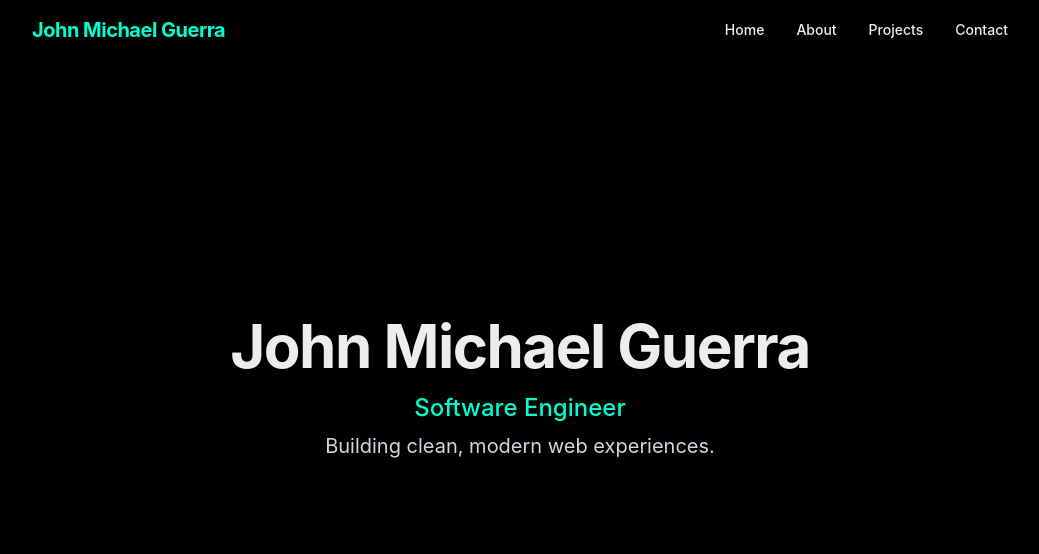
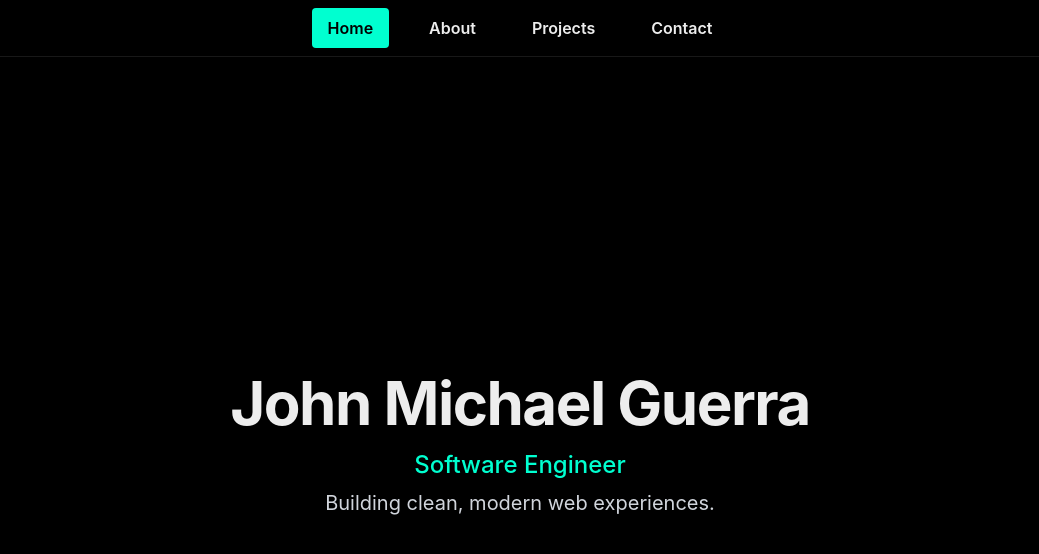
Before and after one commit to Emcoding15/em_portfolio, a Next.js app: page / in a window 1280 px wide. Shown: the top 554 px of the page, without its empty margins (120-1159 px from the left). Built offline with nearby package versions, Linux system fonts and the light colour scheme.

Commit message:
Refactor homepage layout by adding SectionTabs component and updating section animations for smoother transitions

```diff
--- a/src/app/globals.css
+++ b/src/app/globals.css
@@ -19,7 +19,7 @@ body {
 }
 
 main {
-  scroll-snap-type: y proximity;
+  /* scroll-snap-type: y proximity; */
   overflow-y: scroll;
   height: 100vh;
 }
--- a/src/app/page.tsx
+++ b/src/app/page.tsx
@@ -1,23 +1,19 @@
-
-
-import Header from "./Header";
+"use client";
+// import Header from "./Header";
+import SectionTabs from "../components/SectionTabs";
 import AboutSection from "../sections/AboutSection";
 import HeroSection  from "../sections/HeroSection";
 import ProjectsSection from "../sections/ProjectsSection";
 import ContactSection from "../sections/ContactSection";
 
-
 export default function Home() {
   return (
     <main className="relative">
-      <Header />
+      <SectionTabs />
       <div>
         <HeroSection />
-
         <AboutSection />
-
         <ProjectsSection />
-
         <ContactSection />
       </div>
     </main>
--- /dev/null
+++ b/src/components/SectionTabs.tsx
@@ -0,0 +1,65 @@
+import React, { useEffect, useRef, useState } from "react";
+
+const sections = [
+  { id: "home", label: "Home" },
+  { id: "about", label: "About" },
+  { id: "projects", label: "Projects" },
+  { id: "contact", label: "Contact" },
+];
+
+export default function SectionTabs() {
+  const [active, setActive] = useState("home");
+  const observerRef = useRef<IntersectionObserver | null>(null);
+
+  useEffect(() => {
+    const handleIntersect = (entries: IntersectionObserverEntry[]) => {
+      const visible = entries.filter((entry) => entry.isIntersecting);
+      if (visible.length > 0) {
+        // Pick the section closest to the top
+        const topSection = visible.reduce((prev, curr) =>
+          prev.boundingClientRect.top < curr.boundingClientRect.top ? prev : curr
+        );
+        setActive(topSection.target.id);
+      }
+    };
+    const observer = new window.IntersectionObserver(handleIntersect, {
+      root: null,
+      rootMargin: "0px",
+      threshold: 0.3,
+    });
+    sections.forEach((section) => {
+      const el = document.getElementById(section.id);
+      if (el) observer.observe(el);
+    });
+    observerRef.current = observer;
+    return () => observer.disconnect();
+  }, []);
+
+  const handleTabClick = (id: string) => {
+    const el = document.getElementById(id);
+    if (el) {
+      el.scrollIntoView({ behavior: "smooth" });
+    }
+  };
+
+  return (
+    <nav className="sticky top-0 z-50 bg-[var(--background)] border-b border-[var(--gray)] flex justify-center py-2">
+      <ul className="flex gap-6">
+        {sections.map((section) => (
+          <li key={section.id}>
+            <button
+              className={`px-4 py-2 rounded font-semibold transition-colors ${
+                active === section.id
+                  ? "bg-[var(--accent)] text-black shadow"
+                  : "text-[var(--foreground)] hover:bg-[var(--gray)]"
+              }`}
+              onClick={() => handleTabClick(section.id)}
+            >
+              {section.label}
+            </button>
+          </li>
+        ))}
+      </ul>
+    </nav>
+  );
+}
--- a/src/sections/AboutSection.tsx
+++ b/src/sections/AboutSection.tsx
@@ -10,10 +10,10 @@ const AboutSection: React.FC = () => (
     id="about"
     className="section flex-col text-center"
     style={{ background: "var(--background)" }}
-    initial={{ opacity: 0 }}
-    whileInView={{ opacity: 1 }}
-    viewport={{ once: false, amount: 0.3 }}
-    transition={{ duration: 1 }}
+  initial={{ opacity: 0, y: 30 }}
+  whileInView={{ opacity: 1, y: 0 }}
+  viewport={{ once: false, amount: 0.3 }}
+  transition={{ duration: 1.1, ease: "easeOut" }}
   >
     <h2 className="text-2xl md:text-3xl font-semibold mb-4 text-[var(--accent)]">About Me</h2>
     <p className="max-w-2xl mx-auto text-gray-300 text-lg md:text-xl mb-8">
--- a/src/sections/ContactSection.tsx
+++ b/src/sections/ContactSection.tsx
@@ -7,10 +7,10 @@ const ContactSection: React.FC = () => (
     id="contact"
     className="section flex-col text-center"
     style={{ background: "var(--background)" }}
-    initial={{ opacity: 0 }}
-    whileInView={{ opacity: 1 }}
-    viewport={{ once: false, amount: 0.3 }}
-    transition={{ duration: 1 }}
+  initial={{ opacity: 0, y: 30 }}
+  whileInView={{ opacity: 1, y: 0 }}
+  viewport={{ once: false, amount: 0.3 }}
+  transition={{ duration: 1.1, ease: "easeOut" }}
   >
     <h2 className="text-2xl md:text-3xl font-semibold mb-4 text-[var(--accent)]">Contact</h2>
     <form className="max-w-md mx-auto flex flex-col gap-4 text-left">
--- a/src/sections/HeroSection.tsx
+++ b/src/sections/HeroSection.tsx
@@ -7,10 +7,10 @@ const HeroSection: React.FC = () => (
     id="home"
     className="section flex-col text-center"
     style={{ background: "var(--background)" }}
-    initial={{ opacity: 0 }}
-    whileInView={{ opacity: 1 }}
-    viewport={{ once: false, amount: 0.3 }}
-    transition={{ duration: 1 }}
+  initial={{ opacity: 0, y: 30 }}
+  whileInView={{ opacity: 1, y: 0 }}
+  viewport={{ once: false, amount: 0.3 }}
+  transition={{ duration: 1.1, ease: "easeOut" }}
   >
     <h1 className="text-4xl md:text-6xl font-bold mb-4 tracking-tight text-[var(--foreground)]">John Michael Guerra</h1>
     <h2 className="text-xl md:text-2xl font-medium mb-2 text-[var(--accent)]">Software Engineer</h2>
--- a/src/sections/ProjectsSection.tsx
+++ b/src/sections/ProjectsSection.tsx
@@ -25,10 +25,10 @@ const ProjectsSection: React.FC = () => (
     id="projects"
     className="section flex-col text-center"
     style={{ background: "var(--background)" }}
-    initial={{ opacity: 0 }}
-    whileInView={{ opacity: 1 }}
-    viewport={{ once: false, amount: 0.3 }}
-    transition={{ duration: 1 }}
+  initial={{ opacity: 0, y: 30 }}
+  whileInView={{ opacity: 1, y: 0 }}
+  viewport={{ once: false, amount: 0.3 }}
+  transition={{ duration: 1.1, ease: "easeOut" }}
   >
     <h2 className="text-2xl md:text-3xl font-semibold mb-8 text-[var(--accent)]">Projects</h2>
     <div className="flex flex-wrap justify-center gap-8">
```
